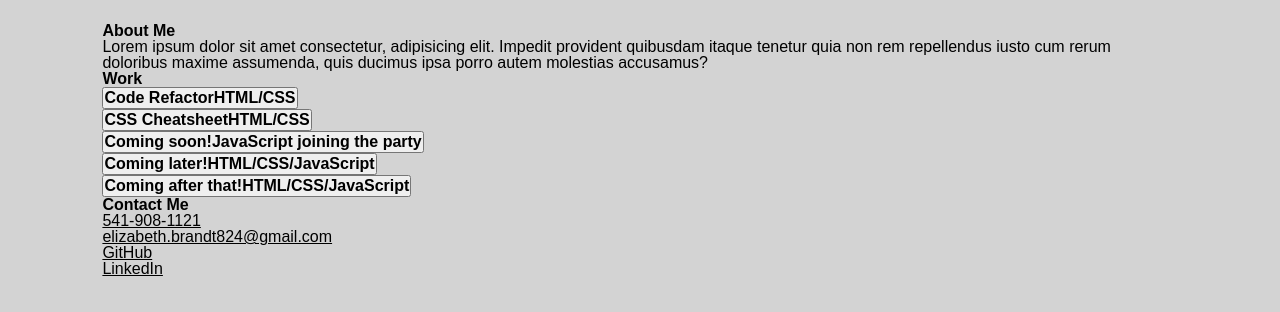
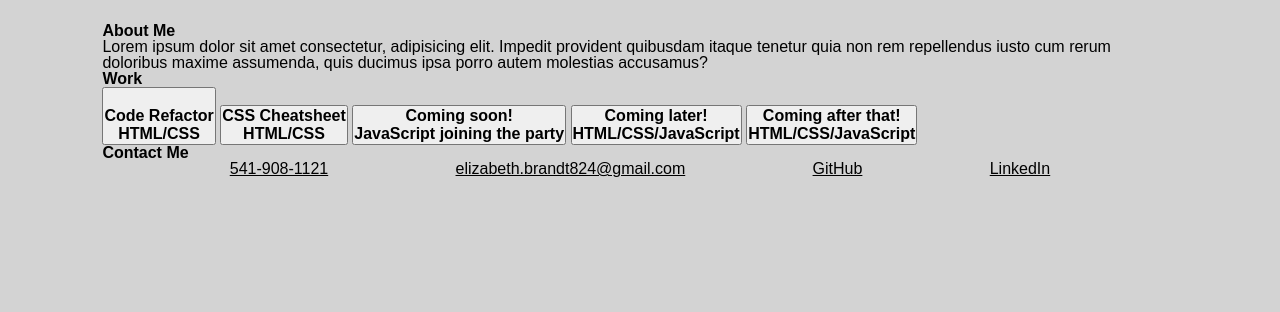
Before and after one commit to elizabethbrandt/Portfolio, a plain HTML site: page elizabeth-brandt-portfolio.html in a window 1280 px wide. Shown: the part 310-622 px from the top of the page. Drawn offline with Linux system fonts and the light colour scheme.

Commit message:
created flex and spacing for contact-me

```diff
--- a/assets/style.css
+++ b/assets/style.css
@@ -56,6 +56,23 @@ main {
     margin: 2% 8%;
 }
 
-button {
-    display: flex
+/* button {
+    display: flex;
+    border: var(--green);
+    border-width: 5px;
+    position: relative;
 }
+
+button div {
+    position: absolute;
+} */
+
+/* .larger-section {
+    width: 100%;
+    flex-grow: 3;
+} */
+
+.contact-me {
+    display: flex;
+    justify-content: space-evenly;
+}
--- a/elizabeth-brandt-portfolio.html
+++ b/elizabeth-brandt-portfolio.html
@@ -47,38 +47,50 @@
 
             <h2>Work</h2>
 
-            <button>
+            <button class="larger-section">
 
+                <img>
+
+                <div>
                     <h3>Code Refactor</h3>
                     <h4>HTML/CSS</h4>
+                </div>
 
             </button>
 
             <button>
 
+                <div>
                     <h3>CSS Cheatsheet</h3>
                     <h4>HTML/CSS</h4>
+                </div>
 
             </button>
 
             <button>
 
+                <div>
                     <h3>Coming soon!</h3>
                     <h4>JavaScript joining the party</h4>
+                </div>
 
             </button>
 
             <button>
 
+                <div>
                     <h3>Coming later!</h3>
                     <h4>HTML/CSS/JavaScript</h4>
+                </div>
 
             </button>
 
             <button>
 
+                <div>
                     <h3>Coming after that!</h3>
                     <h4>HTML/CSS/JavaScript</h4>
+                </div>
 
             </button>
 
@@ -88,7 +100,7 @@
 
             <h2>Contact Me</h2>
 
-                <ul>
+                <ul class="contact-me">
 
                     <li><a href="#">541-908-1121</a></li>
                     <li><a href="#">elizabeth.brandt824@gmail.com</a></li>
```
Also changed, not shown: assets/images/css-cheatsheet-screenshot.png (added), 1 other file. Lines whose indentation alone changed are shown as unchanged.
